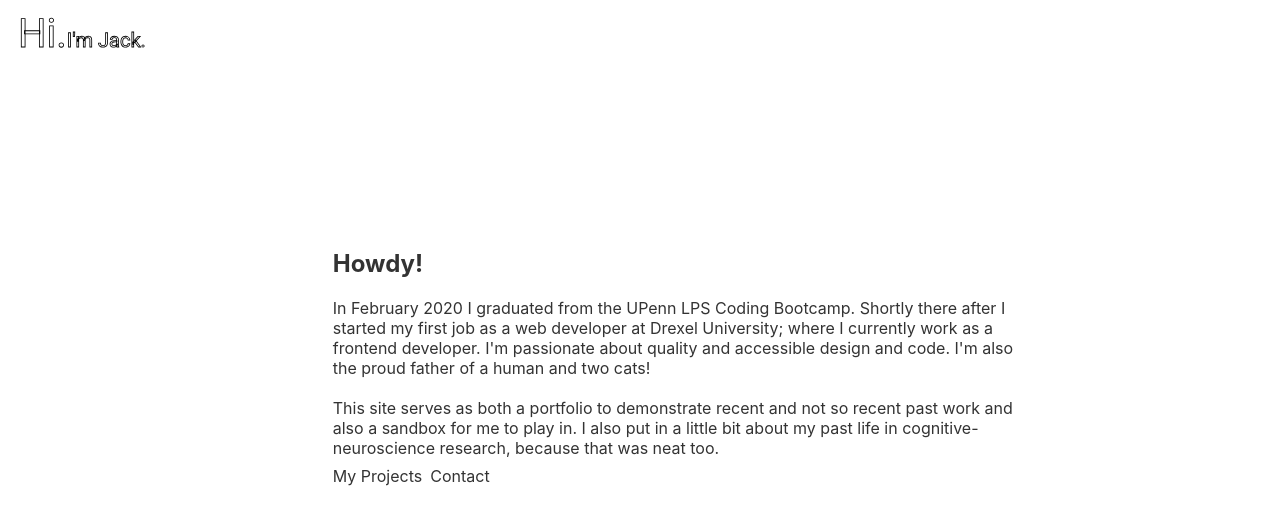
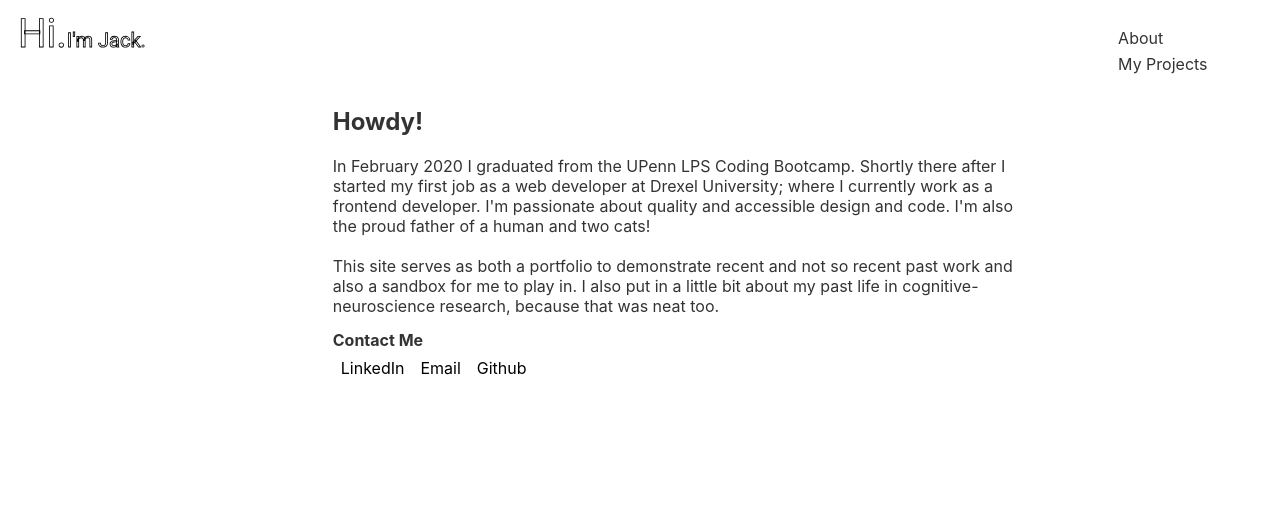
Before and after one commit to JackRyan1989/portfolio, a Svelte app: page / in a window 1280 px wide. Shown: the top 524 px of the page. Built offline with nearby package versions, Linux system fonts and the light colour scheme.

Commit message:
Getting layout and things finalized, just need styling and more content.

```diff
--- a/src/App.svelte
+++ b/src/App.svelte
@@ -2,12 +2,10 @@
   import Header from "./components/header.svelte";
   import Text from "./components/textblurb.svelte";
   import Projects from "./components/projects.svelte";
-  import Contact from "./components/contact.svelte";
   import { onMount } from "svelte";
 
   let makeSmall = false;
   let setProjects = false;
-  let setContact = false;
   let setAbout = true;
   const delayedTextShrink = function () {
     makeSmall = true;
@@ -20,22 +18,14 @@
   });
 
   const onClickChangeView = function (setView) {
-    console.log("Clicked")
     switch (setView) {
       case "about":
         setAbout = true;
         setProjects = false;
-        setContact = false;
         break;
       case "projects":
         setAbout = false;
         setProjects = true;
-        setContact = false;
-        break;
-      case "contact":
-        setAbout = false;
-        setProjects = false;
-        setContact = true;
         break;
     }
   };
@@ -43,7 +33,7 @@
 
 <div class="wrapper">
   <div class="header">
-    <Header {makeSmall} />
+    <Header {makeSmall} onClickChangeView={onClickChangeView} />
   </div>
   <main class="content" role="main">
     {#if setAbout}
@@ -52,11 +42,7 @@
     </section>
     {:else if setProjects}
     <section name="projects" id="second">
-      <Projects onClickChangeView={onClickChangeView} />
-    </section>
-    {:else if setContact}
-    <section name="contact" id="third">
-      <Contact onClickChangeView={onClickChangeView} />
+      <Projects/>
     </section>
     {/if}
   </main>
@@ -91,9 +77,9 @@
     grid-row: 1 / 2;
   }
 
-  #first, #second, #third {
+  #first, #second {
     width: 75%;
-    margin: 25% 0px;
+    margin: 10% 0px;
   }
 
 </style>
--- a/src/components/contact.svelte
+++ b/src/components/contact.svelte
@@ -1,19 +1,14 @@
 <script>
-  export let onClickChangeView = () => {};
 </script>
 
 <section>
+  <h3>Contact Me</h3>
   <div class="contact-links">
     <a href="https://www.linkedin.com/in/johnanthonyryan/" target="_blank"
       >LinkedIn</a
     >
     <a href="mailto:jack.jackryan@protonmail.com">Email</a>
     <a href="https://github.com/JackRyan1989" target="_blank">Github</a>
-  </div>
-  <div class="links">
-    <button on:click={() => onClickChangeView("about")}>About</button
-    >
-    <button on:click={() => onClickChangeView("projects")}>Projects</button>
   </div>
 </section>
 
@@ -30,6 +25,7 @@
 
   section {
     display: grid;
+    margin: 2% 0%;
   }
 
   div.contact-links {
@@ -47,14 +43,4 @@
     color: #000;
     border-radius: 0.5em;
   }
-
-  .links {
-    padding: 0.5em 0;
-    display: flex;
-    flex-direction: row;
-  }
-
-  .links button:nth-child(even) {
-    padding: 0 0.5em;
-  }
 </style>
--- a/src/components/header.svelte
+++ b/src/components/header.svelte
@@ -13,6 +13,10 @@
 
 <header class={makeSmall ? "shrinko" : "expando"}>
   <h1 class={makeSmall ? "shrink" : "expand"}>Hi.<span> I'm Jack.</span></h1>
+  <div class={makeSmall ? "links" : "no-links"}>
+    <button on:click={() => onClickChangeView("about")}>About</button>
+    <button on:click={() => onClickChangeView("projects")}>My Projects</button>
+  </div>
 </header>
 
 <style>
@@ -65,4 +69,28 @@
   h1 span {
     font-size: 0.5em;
   }
+
+  .no-links {
+    display: none;
+    opacity: 0;
+  }
+
+  .links {
+    position: fixed;
+    top: 0;
+    right: 0;
+    margin: 2%;
+    display: block;
+    opacity: 1;
+    transition-property: opacity;
+    transition-duration: 0.5s;
+  }
+
+  .links button {
+    padding: 2%;
+  }
+
+  .links button:hover {
+
+  }
 </style>
--- a/src/components/projects.svelte
+++ b/src/components/projects.svelte
@@ -1,6 +1,5 @@
 <script>
   import PROJECTS from "../constants/projects";
-  export let onClickChangeView = () => {};
 </script>
 
 <section>
@@ -27,11 +26,6 @@
         <p>Hey something went wrong loading projects!</p>
       </div>
     {/each}
-    <div class="links">
-      <button on:click={() => onClickChangeView("about")}>About</button
-      >
-      <button on:click={() => onClickChangeView("contact")}>Contact</button>
-    </div>
   </article>
 </section>
 
@@ -112,14 +106,4 @@
   a:hover {
     text-decoration: none;
   }
-
-  .links {
-    padding: 0.5em 0;
-    display: flex;
-    flex-direction: row;
-  }
-
-  .links button:nth-child(even) {
-    padding: 0 0.5em;
-  }
 </style>
--- a/src/components/textblurb.svelte
+++ b/src/components/textblurb.svelte
@@ -1,5 +1,5 @@
 <script>
-  export let onClickChangeView = () => {};
+  import Contact from './contact.svelte'
 </script>
 
 <section>
@@ -19,9 +19,8 @@
       about my past life in cognitive-neuroscience research, because that was neat
       too.
     </p>
-    <div class="links">
-      <button on:click={() => onClickChangeView("projects")}>My Projects</button>
-      <button on:click={() => onClickChangeView("contact")}>Contact</button>
+    <div>
+      <Contact />
     </div>
   </article>
 </section>
@@ -40,15 +39,4 @@
     display: grid;
     padding: 0.25em 0.5em;
   }
-
-  .links {
-    padding: .5em 0;
-    display: flex;
-    flex-direction: row;
-  }
-
-  .links button:nth-child(even) {
-    padding: 0 .5em;
-  }
-
 </style>
```
